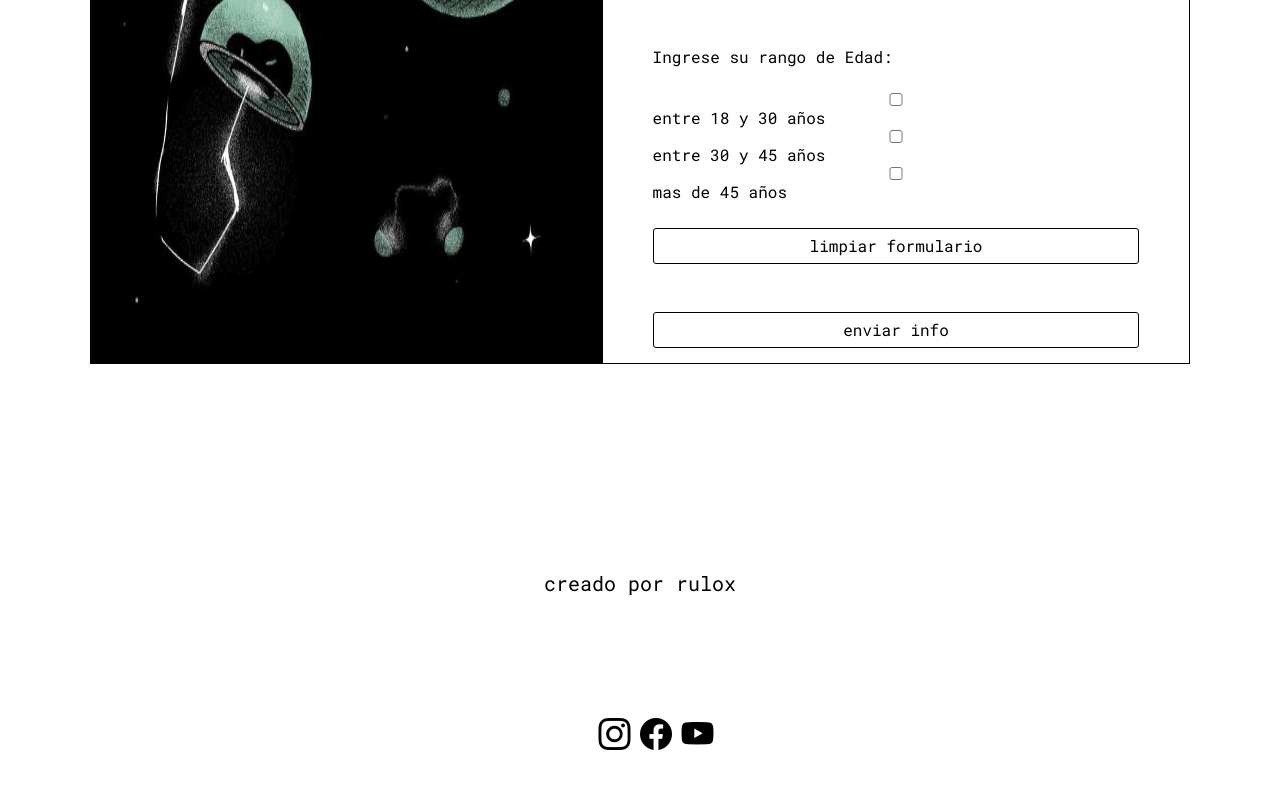
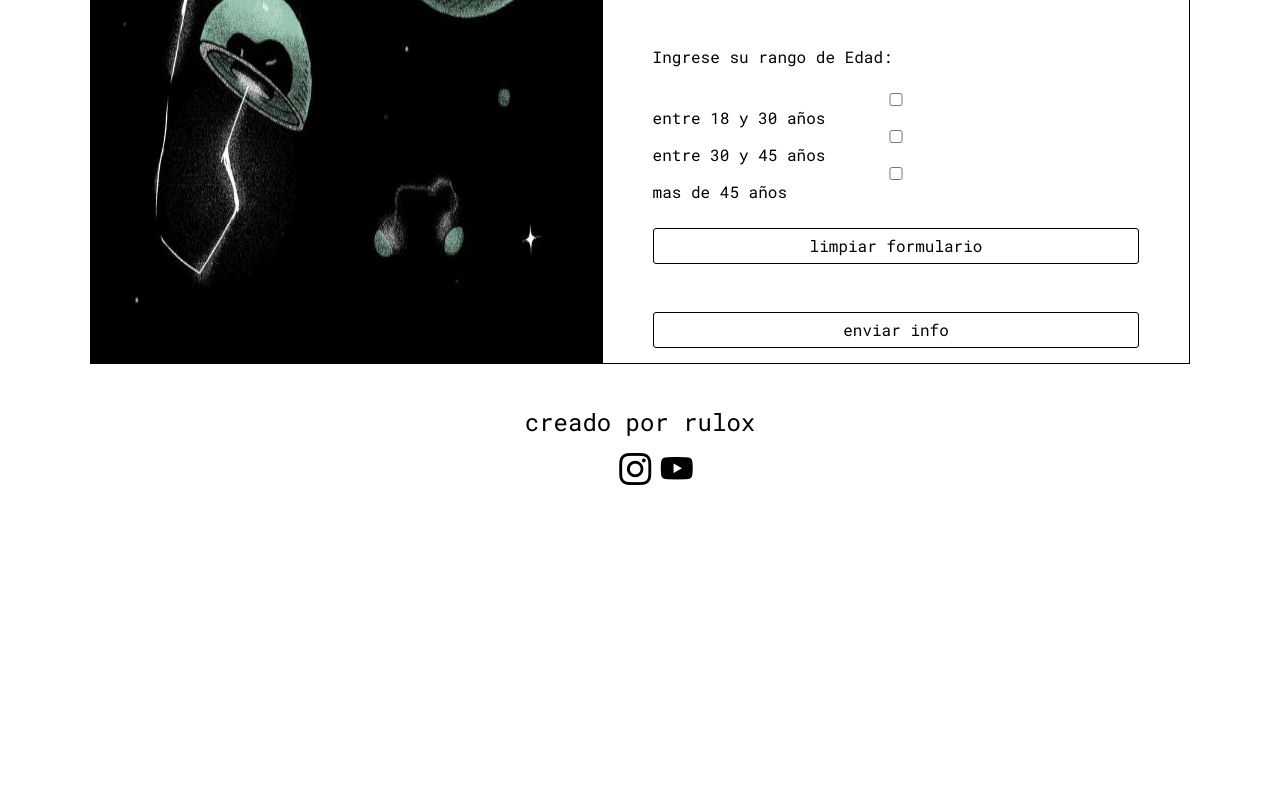
Before and after one commit to thealienheads/THEALIENHEADS, a website: page pages/contacto.html in a window 1280 px wide. Shown: the part 625-1413 px from the top of the page. After the commit the page ends 1154 px from the top, so only its background shows below. Drawn offline with nearby package versions, Linux system fonts and the light colour scheme.

Commit message:
TERCERA ENTREGA DEL PROYECTO FINAL

```diff
--- a/pages/contacto.html
+++ b/pages/contacto.html
@@ -109,15 +109,14 @@
   <br />
   <footer>
     <article>
-      <p>creado por rulox</p>
+        <h4> creado por rulox</h4>
     </article>
-    <article>
-      <ul>
-        <li><i class="bi bi-instagram"></i></li>
-        <li><i class="bi bi-facebook"></i></li>
-        <li><i class="bi bi-youtube"></i></li>
-      </ul>
-    </article>
+            <article>
+              <ul>
+                <a href="https://www.instagram.com/timeahead/" target="_blank"><i class="bi bi-instagram"></i></a>
+                <a href="https://www.youtube.com/watch?v=728eVn4tUK0" target="_blank"><i class="bi bi-youtube"></i></a>
+              </ul>
+            </article>
   </footer>
   <script
     src="https://cdn.jsdelivr.net/npm/@popperjs/core@2.11.5/dist/umd/popper.min.js"
--- a/sass/style.scss
+++ b/sass/style.scss
@@ -1,8 +1,8 @@
 /*fonts*/
 @import url('https://fonts.googleapis.com/css2?family=Roboto+Mono:wght@200&display=swap');
 @import url('https://fonts.googleapis.com/css2?family=Roboto+Mono:wght@200;400&display=swap');
-@import "index.scss"
-@import "./mediaQueries.scss"
+@import "index.scss";
+@import "./mediaQueries.scss";
 
 @font-face {
   font-family: 'Roboto Mono', monospace;
@@ -16,11 +16,12 @@
 $estilos: (
   color: black,
   fuente: 20px,
-  tipo: 'Roboto Mono', monospace;
+  tipo: 'Roboto Mono', monospace,
   fondo: white,
-)
+);
+
 body {
-  background-color: map-get($estilos, $fondo);
+  background-color: map-get(estilos, fondo);
   font-family: 'Roboto Mono', monospace;
 }
 
@@ -126,10 +127,11 @@ ul li a {
   @include img_size (550px, 550px)
 
 }
-@mixin img_size {($height, $width)
-  height: $height;
-  width: $width;
+@mixin img_size { (height, width),
+  width: $width,
+  height: $height,
 }
+
 /*contacto*/
 
 form {
```
Also changed, not shown: index.html (+3 -4 lines), pages/ilustraciones.html (+3 -4 lines), pages/murales.html (+6 -7 lines), pages/videos.html (+4 -5 lines).
